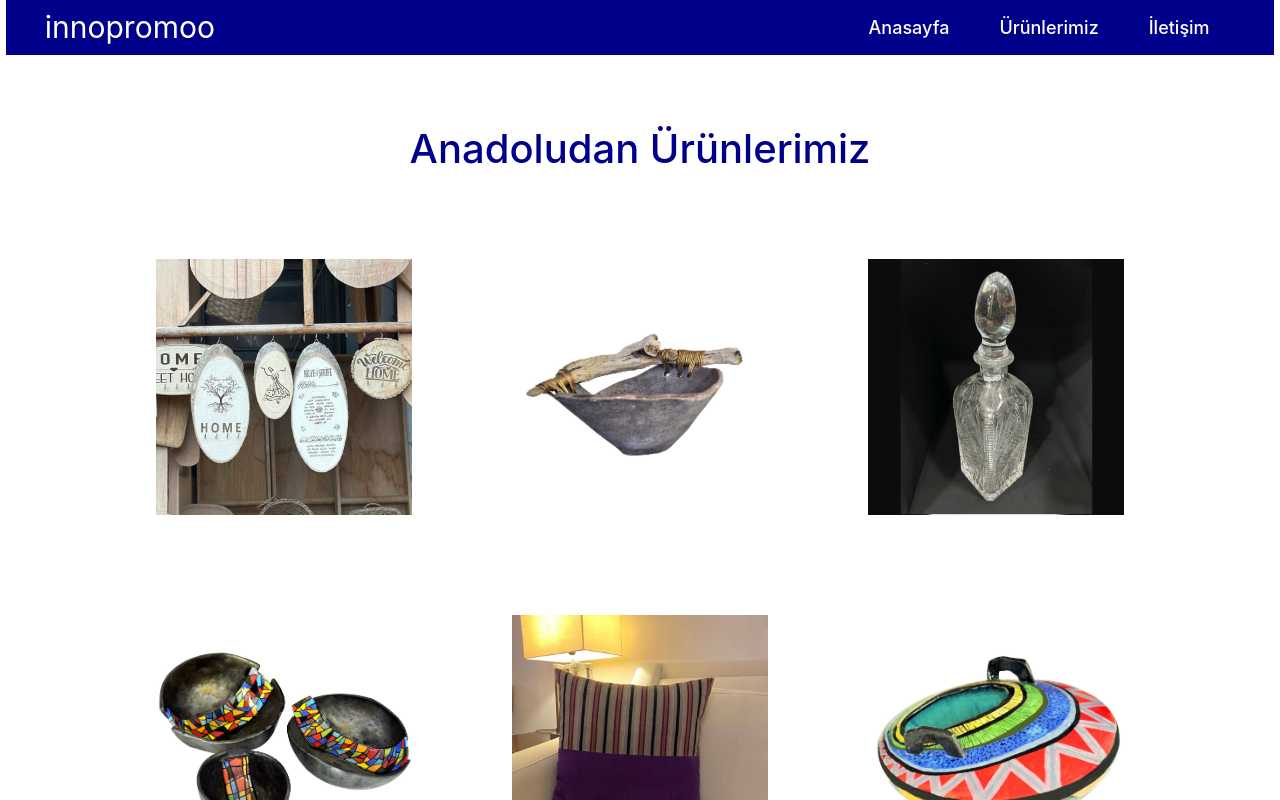
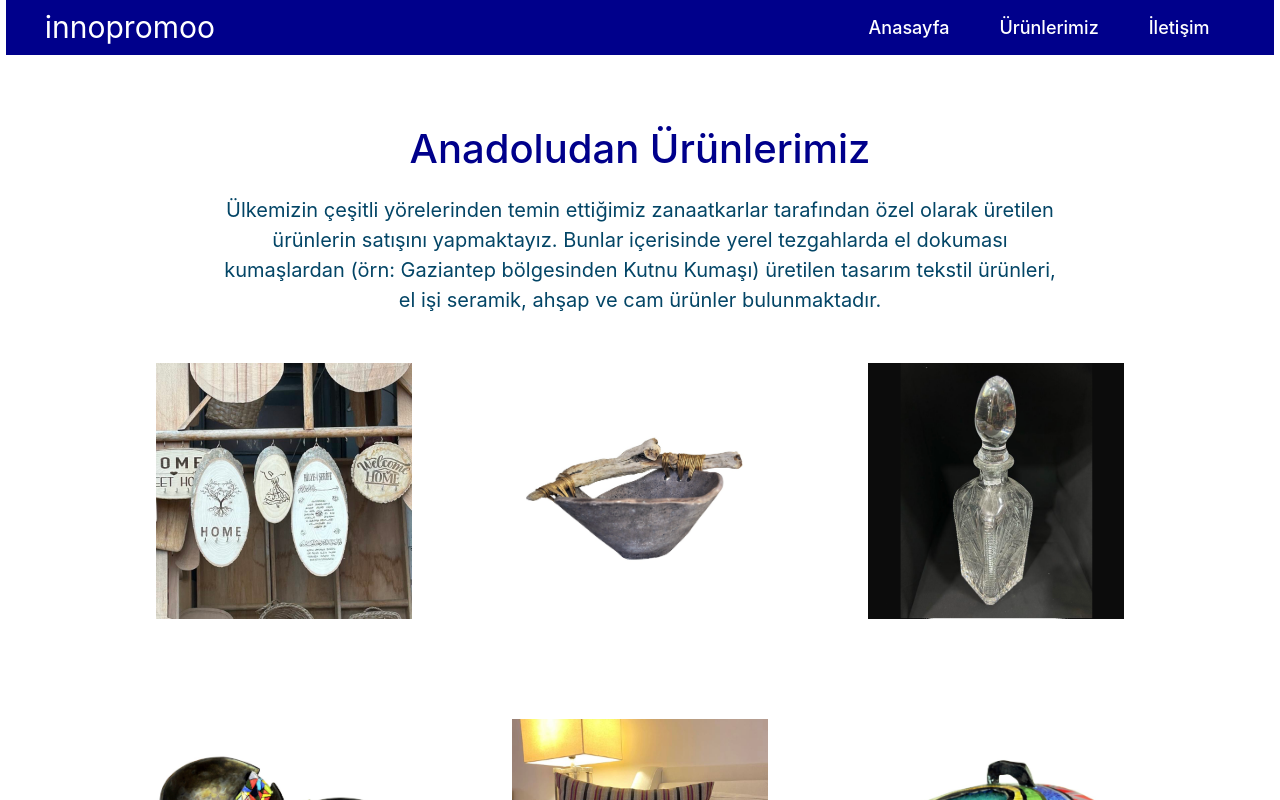
Before and after one commit to makimakimek/inno, a React (Vite) app: page /anadoludan in a window 1280 px wide. Shown: the top 800 px of the page. Built offline with nearby package versions, Linux system fonts and the light colour scheme.

Commit message:
added brief paragraph explanations in all 3 product pages

```diff
--- a/src/Anadoludan.jsx
+++ b/src/Anadoludan.jsx
@@ -57,6 +57,15 @@ function Anadoludan() {
                 Anadoludan Ürünlerimiz
             </div>
 
+            <div className = "anadoludanParagraph">
+                <div className = "innerParagraphContainer">
+                    Ülkemizin çeşitli yörelerinden temin ettiğimiz zanaatkarlar tarafından özel olarak
+                    üretilen ürünlerin satışını yapmaktayız. Bunlar içerisinde yerel tezgahlarda el
+                    dokuması kumaşlardan (örn: Gaziantep bölgesinden Kutnu Kumaşı) üretilen tasarım
+                    tekstil ürünleri, el işi seramik, ahşap ve cam ürünler bulunmaktadır.
+                </div>
+            </div>
+
             <div className = "productImageFlexboxContainer">
                 <div className = "textileImages">
                     <div className = "textileImageContainer">
--- a/src/App.css
+++ b/src/App.css
@@ -186,7 +186,7 @@
   margin-right: 10vw;
 }
 
-.aboutParagraph, .productsAndServicesParagraph, .howWeWorkParagraph {
+.aboutParagraph, .productsAndServicesParagraph, .howWeWorkParagraph, .promotionParagraph, .textileParagraph, .anadoludanParagraph {
   display: flex;
   flex-direction: column;
   align-items: center;
@@ -207,6 +207,10 @@
   max-width: 60vw;
 }
 
+.promotionParagraph, .textileParagraph, .anadoludanParagraph {
+  text-align: center;
+}
+
 .innerContainer {
   margin-top: 5vh;
 }
@@ -223,7 +227,6 @@
   color: #00008B;
   text-align: center;
   margin-top: 8vh;
-  margin-bottom: 4vh;
 }
 
 .contactPageTitle {
--- a/src/Promotion.jsx
+++ b/src/Promotion.jsx
@@ -47,6 +47,14 @@ function Promotion() {
                 Promosyon Ürünlerimiz
             </div>
 
+            <div className = "promotionParagraph">
+                <div className = "innerParagraphContainer">
+                    Promosyon ürünlerinin müşteri beklentilerine uygun şekilde temini, tasarımı ve
+                    sunumu ile ilgili tüm süreçleri firmamızca gerçekleştirmekteyiz. Ürün yelpazemizde
+                    matbaa ve kırtasiye ürünleri, seramik, cam ve ahşap ürünleri yer alıyor.
+                </div>
+            </div>
+
             <div className = "productImageFlexboxContainer">
                 <div className = "promotionImages">
                     <div className = "promotionImageContainer">
--- a/src/Textile.jsx
+++ b/src/Textile.jsx
@@ -49,6 +49,14 @@ function Textile() {
                 Tekstil Ürünlerimiz
             </div>
 
+            <div className = "textileParagraph">
+                <div className = "innerParagraphContainer">
+                    Otel ve restoranların tekstil ürünlerinin temini, projelendirmesi ve firma kalite
+                    beklentilerine uygun şekilde üretilmesi sağlamaktayız. Ürün yelpazemizde perde,
+                    nevresim takımları, peçete, masa örtüleri ve yastıklar ön planda yer almaktadır.
+                </div>
+            </div>
+
             <div className = "productImageFlexboxContainer">
                 <div className = "textileImages">
                     <div className = "textileImageContainer">
```
